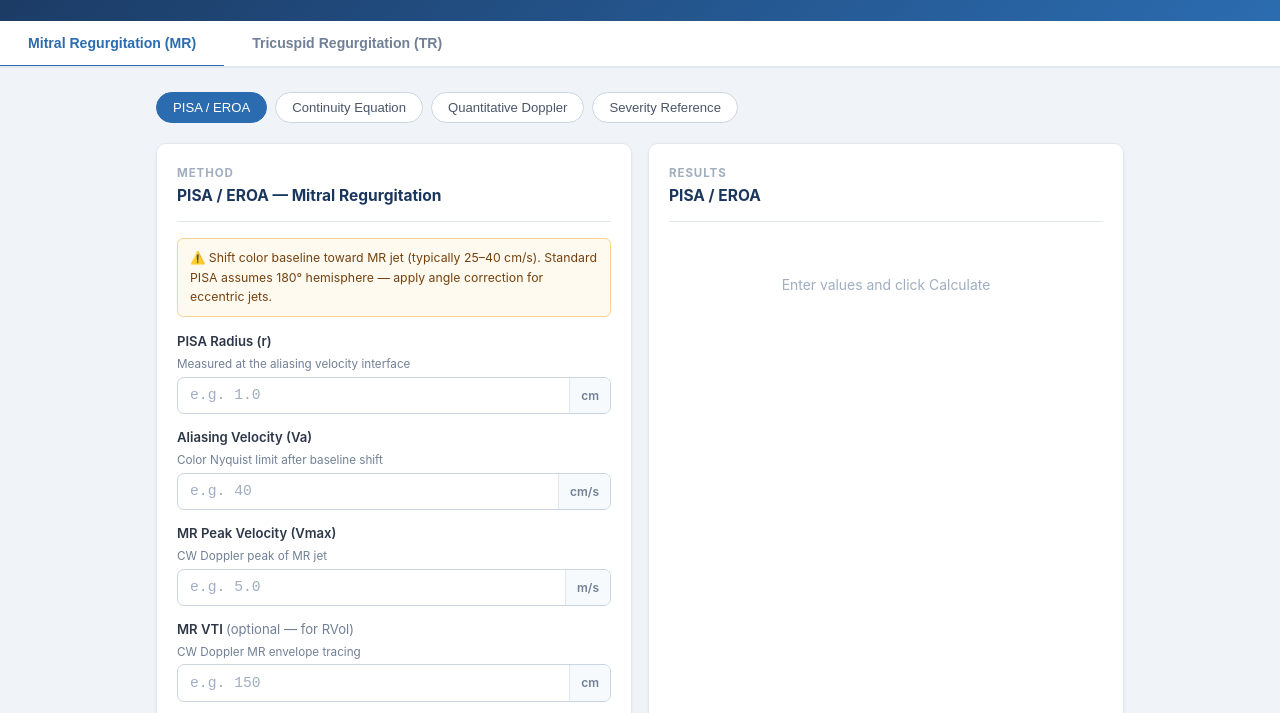
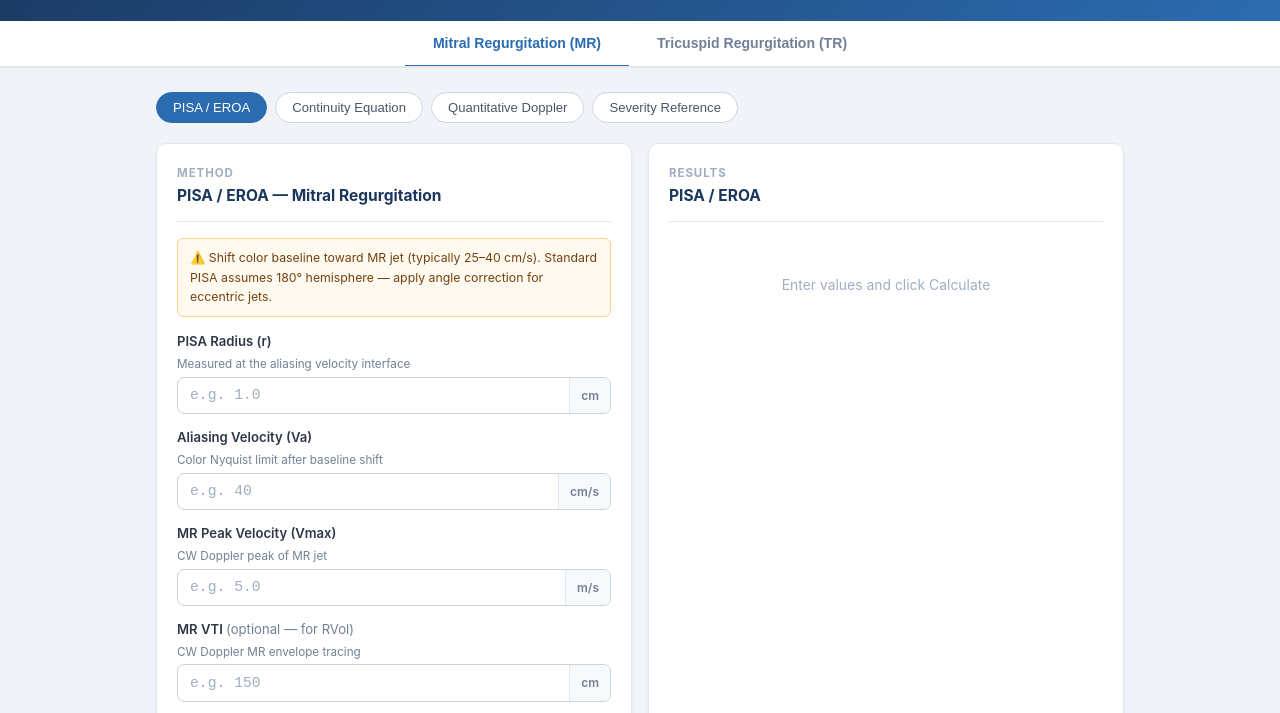
Before and after one commit to akhilnarangmd/mr-tr-calculator, a plain HTML site: page index.html in a window 1280 px wide. Shown: the part 151-864 px from the top of the page. Drawn offline with Linux system fonts and the light colour scheme.

Commit message:
Add files via upload

```diff
--- a/index.html
+++ b/index.html
@@ -25,7 +25,7 @@
 
     .main-nav {
       background: white; border-bottom: 2px solid #e2e8f0;
-      display: flex; overflow-x: auto;
+      display: flex; justify-content: center; overflow-x: auto;
     }
     .main-nav button {
       padding: 14px 28px; border: none; background: transparent;
```
